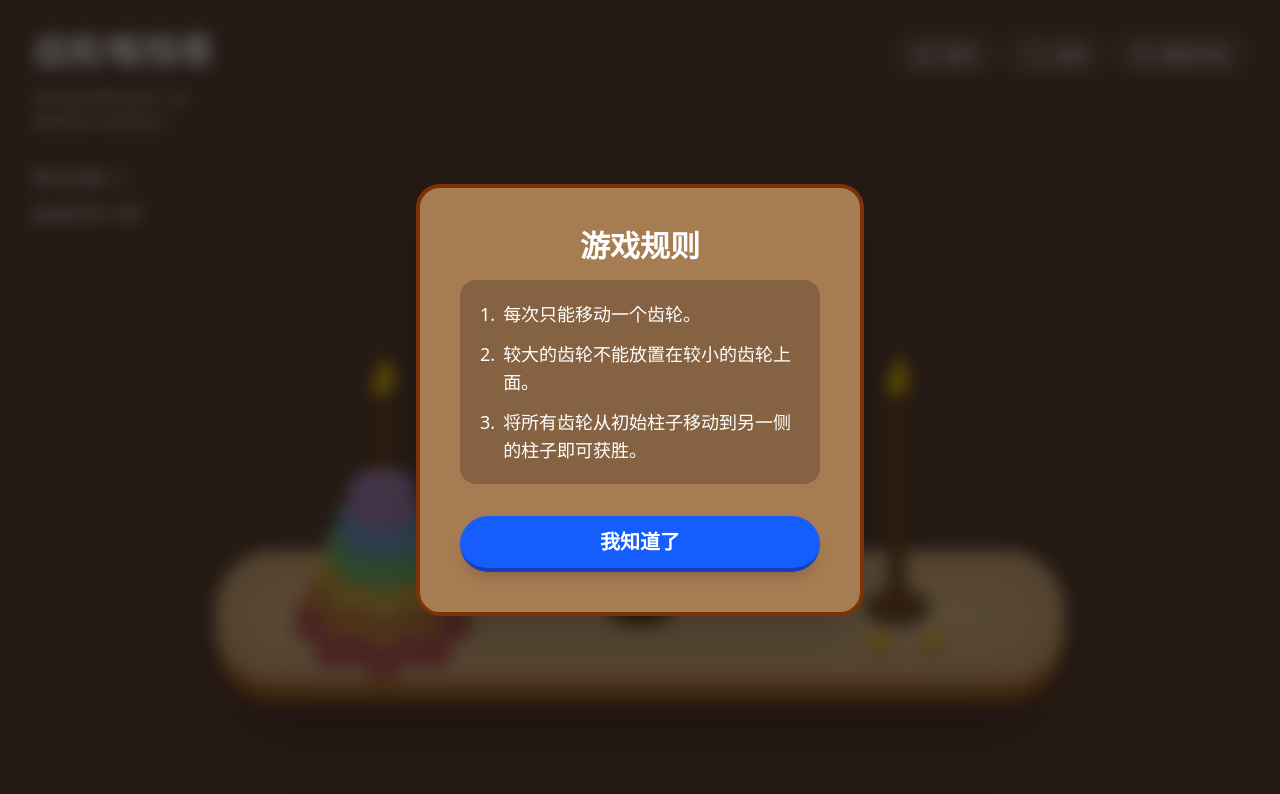
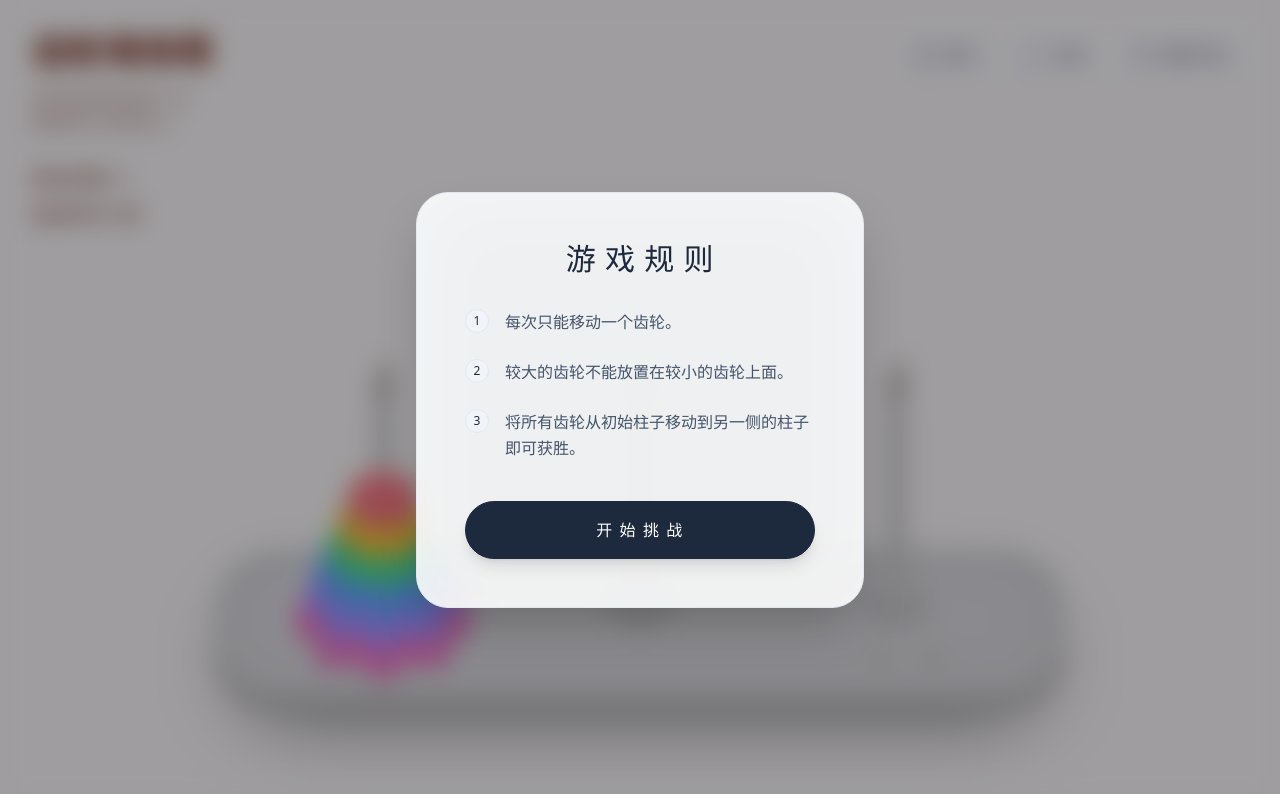
Before and after one commit to sandrone-muou/Gear-Stack-Tower, a React (Vite) app: page / in a window 1280 px wide. Shown: the top 794 px of the page. Built offline with nearby package versions, Linux system fonts and the light colour scheme.

Commit message:
style: update visual theme and refactor dependencies
- Apply new light/warm color palette for UI and game components
- Update disk color scheme to saturated macaron tones
- Clean up package.json dependencies and devDependencies

```diff
--- a/src/App.tsx
+++ b/src/App.tsx
@@ -139,27 +139,27 @@ export default function App() {
   };
 
   return (
-    <div className="fixed inset-0 w-full h-[100dvh] bg-[#5c4033] overflow-hidden font-sans touch-none">
+    <div className="fixed inset-0 w-full h-[100dvh] bg-orange-50 overflow-hidden font-sans touch-none">
       <div style={wrapperStyle} className="flex flex-col relative overflow-hidden">
-        <div className="absolute inset-0 bg-[radial-gradient(ellipse_at_center,_var(--tw-gradient-stops))] from-[#8B5A2B]/40 via-[#5C3A21]/60 to-[#3E2723]/90 pointer-events-none"></div>
+        <div className="absolute inset-0 bg-[radial-gradient(circle_at_top,_var(--tw-gradient-stops))] from-amber-50 via-orange-50 to-orange-100 pointer-events-none"></div>
 
         {/* Header Info */}
         <div className="relative z-20 flex justify-between items-start p-4 md:p-8 pointer-events-none">
-          <div className="text-white/90 space-y-1 pointer-events-auto">
-            <h1 className="text-2xl md:text-4xl font-bold mb-1 md:mb-4 drop-shadow-md">齿轮堆栈塔</h1>
-            <p className="text-sm opacity-90 drop-shadow hidden md:block">将所有齿轮移动至另一侧</p>
-            <p className="text-sm opacity-90 drop-shadow hidden md:block mb-6">需保持较小的齿轮在上</p>
+          <div className="text-orange-900 space-y-1 pointer-events-auto">
+            <h1 className="text-2xl md:text-4xl font-bold mb-1 md:mb-4 drop-shadow-sm">齿轮堆栈塔</h1>
+            <p className="text-sm opacity-80 drop-shadow-sm hidden md:block">将所有齿轮移动至另一侧</p>
+            <p className="text-sm opacity-80 drop-shadow-sm hidden md:block mb-6">需保持较小的齿轮在上</p>
 
             <div className="mt-2 md:mt-8 space-y-1 md:space-y-2">
-              <p className="text-sm md:text-lg font-medium drop-shadow">移动步数: {moves}</p>
-              <p className="text-sm md:text-lg font-medium drop-shadow">挑战时间: {formatTime(time)}</p>
+              <p className="text-sm md:text-lg font-medium drop-shadow-sm">移动步数: {moves}</p>
+              <p className="text-sm md:text-lg font-medium drop-shadow-sm">挑战时间: {formatTime(time)}</p>
             </div>
           </div>
 
           <div className="pointer-events-auto flex items-center gap-2">
             <button
               onClick={() => setShowRules(true)}
-              className="flex items-center justify-center p-2 md:px-5 md:py-2.5 bg-white/10 hover:bg-white/20 backdrop-blur-md rounded-full text-white transition-all border border-white/20 shadow-lg cursor-pointer"
+              className="flex items-center justify-center p-2 md:px-5 md:py-2.5 bg-white/40 hover:bg-white/60 backdrop-blur-md rounded-full text-[#5C5852] transition-all border border-white/50 shadow-sm cursor-pointer"
               title="游戏规则"
             >
               <Info className="w-5 h-5 md:w-5 md:h-5" />
@@ -167,7 +167,7 @@ export default function App() {
             </button>
             <button
               onClick={toggleFullscreen}
-              className="flex items-center justify-center p-2 md:px-5 md:py-2.5 bg-white/10 hover:bg-white/20 backdrop-blur-md rounded-full text-white transition-all border border-white/20 shadow-lg cursor-pointer"
+              className="flex items-center justify-center p-2 md:px-5 md:py-2.5 bg-white/40 hover:bg-white/60 backdrop-blur-md rounded-full text-[#5C5852] transition-all border border-white/50 shadow-sm cursor-pointer"
               title={isFullscreen ? "退出全屏" : "全屏"}
             >
               {isFullscreen ? <Minimize className="w-5 h-5 md:w-5 md:h-5" /> : <Maximize className="w-5 h-5 md:w-5 md:h-5" />}
@@ -175,7 +175,7 @@ export default function App() {
             </button>
             <button
               onClick={resetGame}
-              className="flex items-center gap-1 md:gap-2 px-4 py-2 md:px-5 md:py-2.5 bg-white/10 hover:bg-white/20 backdrop-blur-md rounded-full text-white transition-all border border-white/20 shadow-lg cursor-pointer"
+              className="flex items-center gap-1 md:gap-2 px-4 py-2 md:px-5 md:py-2.5 bg-white/40 hover:bg-white/60 backdrop-blur-md rounded-full text-[#5C5852] transition-all border border-white/50 shadow-sm cursor-pointer"
             >
               <RotateCcw className="w-4 h-4 md:w-5 md:h-5" />
               <span className="font-medium text-sm md:text-base">重新开始</span>
@@ -192,30 +192,28 @@ export default function App() {
           {/* Base Layer (3D Extruded Board) */}
         <div className="absolute bottom-[20px] w-[850px] h-[160px]">
           {/* Shadow */}
-          <div className="absolute top-[60px] left-[30px] right-[30px] h-[100px] bg-black/40 blur-2xl rounded-[100px]"></div>
+          <div className="absolute top-[60px] left-[30px] right-[30px] h-[100px] bg-black/60 blur-2xl rounded-[100px]"></div>
 
-          {/* Wooden Board Stack (simulating 3D thickness) */}
-          <div className="absolute inset-0 top-[30px] bg-[#5C3A21] rounded-[60px]"></div>
-          <div className="absolute inset-0 top-[25px] bottom-[5px] bg-[#6F4420] rounded-[60px]"></div>
-          <div className="absolute inset-0 top-[20px] bottom-[10px] bg-[#8B5A2B] rounded-[60px]"></div>
-          <div className="absolute inset-0 top-[15px] bottom-[15px] bg-[#9C6531] rounded-[60px]"></div>
-          <div className="absolute inset-0 top-[10px] bottom-[20px] bg-[#B27337] rounded-[60px]"></div>
-          <div className="absolute inset-0 top-[5px] bottom-[25px] bg-[#C18143] rounded-[60px]"></div>
+          {/* Board Stack (simulating 3D thickness) */}
+          <div className="absolute inset-0 top-[30px] bg-[#B3ACA2] rounded-[60px]"></div>
+          <div className="absolute inset-0 top-[25px] bottom-[5px] bg-[#BDB7AD] rounded-[60px]"></div>
+          <div className="absolute inset-0 top-[20px] bottom-[10px] bg-[#C9C3BA] rounded-[60px]"></div>
+          <div className="absolute inset-0 top-[15px] bottom-[15px] bg-[#D3CDC5] rounded-[60px]"></div>
 
           {/* Top Face */}
-          <div className="absolute inset-0 bottom-[30px] bg-[#DEB887] rounded-[60px] border-[3px] border-[#C19A6B] shadow-[inset_0_0_80px_rgba(139,90,43,0.3)] overflow-hidden">
+          <div className="absolute inset-0 bottom-[20px] bg-[#DED9D2] rounded-[60px] border-[2px] border-[#CBC5BE] shadow-[inset_0_0_80px_rgba(0,0,0,0.03)] overflow-hidden">
               {/* Inner border detail */}
-              <div className="absolute inset-4 border-[2px] border-[#8B5A2B] opacity-30 rounded-[45px]"></div>
+              <div className="absolute inset-4 border-[2px] border-[#CBC5BE] opacity-60 rounded-[45px]"></div>
 
               {/* Decorative Diamonds */}
               <div className="absolute bottom-[25px] left-0 right-0 flex justify-between px-[120px]">
                 <div className="flex gap-8 opacity-90 transform scale-y-[0.6]">
-                  <div className="w-5 h-5 bg-[#FFD700] rotate-45 shadow-[inset_-2px_-2px_4px_rgba(0,0,0,0.3),_4px_4px_6px_rgba(0,0,0,0.4)] border-[2px] border-[#DAA520]"></div>
-                  <div className="w-5 h-5 bg-[#FFD700] rotate-45 shadow-[inset_-2px_-2px_4px_rgba(0,0,0,0.3),_4px_4px_6px_rgba(0,0,0,0.4)] border-[2px] border-[#DAA520]"></div>
+                  <div className="w-5 h-5 bg-[#D7CDBC] rotate-45 shadow-[inset_-2px_-2px_4px_rgba(0,0,0,0.1),_4px_4px_6px_rgba(0,0,0,0.1)] border-[2px] border-[#C6BCA8]"></div>
+                  <div className="w-5 h-5 bg-[#D7CDBC] rotate-45 shadow-[inset_-2px_-2px_4px_rgba(0,0,0,0.1),_4px_4px_6px_rgba(0,0,0,0.1)] border-[2px] border-[#C6BCA8]"></div>
                 </div>
                 <div className="flex gap-8 opacity-90 transform scale-y-[0.6]">
-                  <div className="w-5 h-5 bg-[#FFD700] rotate-45 shadow-[inset_-2px_-2px_4px_rgba(0,0,0,0.3),_4px_4px_6px_rgba(0,0,0,0.4)] border-[2px] border-[#DAA520]"></div>
-                  <div className="w-5 h-5 bg-[#FFD700] rotate-45 shadow-[inset_-2px_-2px_4px_rgba(0,0,0,0.3),_4px_4px_6px_rgba(0,0,0,0.4)] border-[2px] border-[#DAA520]"></div>
+                  <div className="w-5 h-5 bg-[#D7CDBC] rotate-45 shadow-[inset_-2px_-2px_4px_rgba(0,0,0,0.1),_4px_4px_6px_rgba(0,0,0,0.1)] border-[2px] border-[#C6BCA8]"></div>
+                  <div className="w-5 h-5 bg-[#D7CDBC] rotate-45 shadow-[inset_-2px_-2px_4px_rgba(0,0,0,0.1),_4px_4px_6px_rgba(0,0,0,0.1)] border-[2px] border-[#C6BCA8]"></div>
                 </div>
               </div>
           </div>
@@ -237,37 +235,57 @@ export default function App() {
       </div>
 
       {isWon && (
-        <div className="absolute inset-0 bg-black/60 backdrop-blur-sm z-50 flex items-center justify-center px-4 animate-in fade-in duration-300">
-          <div className="bg-[#a67c52] p-8 md:p-10 rounded-3xl shadow-2xl border-4 border-amber-900 text-white text-center max-w-sm md:max-w-md w-full">
-            <h2 className="text-3xl md:text-4xl font-bold mb-4 md:mb-6">挑战成功！</h2>
-            <div className="space-y-2 md:space-y-3 mb-6 md:mb-8 bg-black/20 p-4 md:p-6 rounded-2xl">
-              <p className="text-lg md:text-xl">总步数: <span className="font-bold text-yellow-400">{moves}</span> 步</p>
-              <p className="text-lg md:text-xl">总用时: <span className="font-bold text-yellow-400">{formatTime(time)}</span></p>
+        <div className="absolute inset-0 bg-slate-900/40 backdrop-blur-md z-50 flex items-center justify-center px-4 animate-in fade-in duration-500 pointer-events-auto">
+          <div className="bg-white/90 backdrop-blur-2xl p-8 md:p-12 rounded-[2rem] shadow-2xl border border-slate-200 text-slate-800 max-w-sm md:max-w-md w-full relative">
+            <div className="w-20 h-20 mx-auto mb-6 bg-yellow-100 rounded-full flex items-center justify-center border border-yellow-200">
+              <span className="text-4xl">🏆</span>
             </div>
+            <h2 className="text-2xl md:text-3xl font-medium mb-8 text-center tracking-wide">挑 战 成 功</h2>
+
+            <div className="space-y-4 mb-10 text-slate-600 text-base md:text-lg font-light">
+              <div className="flex justify-between items-center pb-4 border-b border-slate-100">
+                <span>总步数</span>
+                <span className="font-medium text-slate-800">{moves} 步</span>
+              </div>
+              <div className="flex justify-between items-center pb-4 border-b border-slate-100">
+                <span>总用时</span>
+                <span className="font-medium text-slate-800">{formatTime(time)}</span>
+              </div>
+            </div>
+
             <button
               onClick={resetGame}
-              className="px-8 py-3 w-full bg-green-600 hover:bg-green-500 rounded-full font-bold text-lg md:text-xl transition-all shadow-lg border-b-4 border-green-800 active:border-b-0 active:translate-y-1 cursor-pointer"
+              className="w-full py-4 rounded-full bg-slate-800 hover:bg-slate-900 text-white font-medium tracking-widest transition-all border border-slate-800 active:scale-[0.98] cursor-pointer shadow-lg"
             >
-              再来一局
+              再 来 一 局
             </button>
           </div>
         </div>
       )}
 
       {showRules && (
-        <div className="absolute inset-0 bg-black/60 backdrop-blur-sm z-50 flex items-center justify-center px-4 animate-in fade-in duration-300 pointer-events-auto">
-          <div className="bg-[#a67c52] p-6 md:p-10 rounded-3xl shadow-2xl border-4 border-amber-900 text-white max-w-sm md:max-w-md w-full">
-            <h2 className="text-2xl md:text-3xl font-bold mb-4 text-center">游戏规则</h2>
-            <div className="space-y-3 mb-8 bg-black/20 p-5 rounded-2xl text-base md:text-lg">
-              <p className="flex gap-2"><span>1.</span> <span>每次只能移动一个齿轮。</span></p>
-              <p className="flex gap-2"><span>2.</span> <span>较大的齿轮不能放置在较小的齿轮上面。</span></p>
-              <p className="flex gap-2"><span>3.</span> <span>将所有齿轮从初始柱子移动到另一侧的柱子即可获胜。</span></p>
+        <div className="absolute inset-0 bg-slate-900/40 backdrop-blur-md z-50 flex items-center justify-center px-4 animate-in fade-in duration-500 pointer-events-auto">
+          <div className="bg-white/90 backdrop-blur-2xl p-8 md:p-12 rounded-[2rem] shadow-2xl border border-slate-200 text-slate-800 max-w-sm md:max-w-md w-full relative">
+            <h2 className="text-2xl md:text-3xl font-medium mb-8 text-center tracking-wide">游 戏 规 则</h2>
+            <div className="space-y-6 mb-10 text-slate-600 text-sm md:text-base font-light leading-relaxed">
+              <div className="flex gap-4 items-start">
+                <span className="flex-shrink-0 flex items-center justify-center w-6 h-6 rounded-full bg-slate-100 text-slate-800 text-xs font-medium border border-slate-200">1</span>
+                <p>每次只能移动一个齿轮。</p>
+              </div>
+              <div className="flex gap-4 items-start">
+                <span className="flex-shrink-0 flex items-center justify-center w-6 h-6 rounded-full bg-slate-100 text-slate-800 text-xs font-medium border border-slate-200">2</span>
+                <p>较大的齿轮不能放置在较小的齿轮上面。</p>
+              </div>
+              <div className="flex gap-4 items-start">
+                <span className="flex-shrink-0 flex items-center justify-center w-6 h-6 rounded-full bg-slate-100 text-slate-800 text-xs font-medium border border-slate-200">3</span>
+                <p>将所有齿轮从初始柱子移动到另一侧的柱子即可获胜。</p>
+              </div>
             </div>
             <button
               onClick={() => setShowRules(false)}
-              className="px-8 py-3 w-full bg-blue-600 hover:bg-blue-500 rounded-full font-bold text-lg md:text-xl transition-all shadow-lg border-b-4 border-blue-800 active:border-b-0 active:translate-y-1 cursor-pointer"
+              className="w-full py-4 rounded-full bg-slate-800 hover:bg-slate-900 text-white font-medium tracking-widest transition-all border border-slate-800 active:scale-[0.98] cursor-pointer shadow-lg"
             >
-              我知道了
+              开 始 挑 战
             </button>
           </div>
         </div>
--- a/src/components/Disk.tsx
+++ b/src/components/Disk.tsx
@@ -7,14 +7,14 @@ interface DiskProps {
   isSelected: boolean;
 }
 
-// Adjusted colors to look more like brass/metallic/pastel puzzle gears
+// Macaron palette for the disks (higher saturation)
 const colors: Record<DiskSize, { top: string, side: string, inner: string, ring: string }> = {
-  1: { top: '#D8B4E2', side: '#A77FB2', inner: '#B88CC4', ring: '#EAD1F0' }, // Purple-ish
-  2: { top: '#A9C5E8', side: '#7599C4', inner: '#8FAED2', ring: '#CBE0F5' }, // Blue-ish
-  3: { top: '#A3D9A5', side: '#6CB56F', inner: '#88C68A', ring: '#C6EAC8' }, // Green-ish
-  4: { top: '#F5D77F', side: '#C9A644', inner: '#E0BB55', ring: '#FBE8A4' }, // Yellow/Gold
-  5: { top: '#F4B07B', side: '#C67D42', inner: '#DF9258', ring: '#FAD0AF' }, // Orange-ish
-  6: { top: '#E88F8F', side: '#BA5757', inner: '#D17373', ring: '#F3ADAD' }, // Red-ish
+  1: { top: '#FCA5A5', side: '#F87171', inner: '#EF4444', ring: '#FECACA' }, // Rose/Pink
+  2: { top: '#FCD34D', side: '#FBBF24', inner: '#F59E0B', ring: '#FDE68A' }, // Amber/Yellow
+  3: { top: '#86EFAC', side: '#4ADE80', inner: '#22C55E', ring: '#BBF7D0' }, // Mint Green
+  4: { top: '#93C5FD', side: '#60A5FA', inner: '#3B82F6', ring: '#BFDBFE' }, // Sky Blue
+  5: { top: '#C4B5FD', side: '#A78BFA', inner: '#8B5CF6', ring: '#DDD6FE' }, // Lavender Purple
+  6: { top: '#F9A8D4', side: '#F472B6', inner: '#EC4899', ring: '#FBCFE8' }, // Bubblegum Pink
 };
 
 export function Disk({ size, isTop, isSelected }: DiskProps) {
@@ -28,10 +28,15 @@ export function Disk({ size, isTop, isSelected }: DiskProps) {
   return (
     <motion.div
       layoutId={`disk-${size}`}
-      className="relative flex items-center justify-center pointer-events-none will-change-transform"
+      className="relative flex items-center justify-center pointer-events-none"
       style={{ width: `${width}px`, height: '24px' }}
-      animate={{ y: isSelected ? -30 : 0 }}
-      transition={{ type: "spring", stiffness: 300, damping: 25, mass: 0.8 }}
+      animate={{ y: isSelected ? [-30, -38, -30] : 0 }}
+      transition={{
+        layout: { type: "spring", bounce: 0.2, duration: 0.6 },
+        y: isSelected
+          ? { repeat: Infinity, duration: 2, ease: "easeInOut" }
+          : { type: "spring", bounce: 0.3, duration: 0.5 }
+      }}
     >
       <div className="absolute top-1/2 left-1/2 -translate-x-1/2 -translate-y-1/2 w-full h-full">
         {layers.map((offset, i) => {
@@ -42,7 +47,7 @@ export function Disk({ size, isTop, isSelected }: DiskProps) {
           return (
             <div
               key={i}
-              className="absolute inset-0 flex items-center justify-center will-change-transform"
+              className="absolute inset-0 flex items-center justify-center"
               style={{ transform: `translateY(${offset}px)` }}
             >
               {/* Gear Body scaled to isometric */}
@@ -82,7 +87,7 @@ export function Disk({ size, isTop, isSelected }: DiskProps) {
                     <div className="absolute top-[36%] left-[36%] w-[28%] h-[28%] rounded-full shadow-[0_3px_6px_rgba(0,0,0,0.3),inset_0_2px_3px_rgba(255,255,255,0.6)] border border-black/5" style={{ backgroundColor: c.ring }}></div>
 
                     {/* Center Hole for the peg */}
-                    <div className="absolute top-[50%] left-[50%] -translate-x-1/2 -translate-y-1/2 w-[26px] h-[26px] rounded-full bg-[#3E2723] shadow-[inset_0_6px_10px_rgba(0,0,0,0.8)] border-[3px] border-[#5C3A21]"></div>
+                    <div className="absolute top-[50%] left-[50%] -translate-x-1/2 -translate-y-1/2 w-[26px] h-[26px] rounded-full bg-white shadow-[inset_0_6px_10px_rgba(0,0,0,0.2)] border-[3px] border-slate-200"></div>
 
                     {/* Top Edge Highlight on the gear rim to make it pop */}
                     <svg viewBox="0 0 100 100" className="absolute inset-0 w-full h-full pointer-events-none opacity-60">
--- a/src/components/Peg.tsx
+++ b/src/components/Peg.tsx
@@ -17,7 +17,7 @@ export function Peg({ id, disks, isSelected, onSelect }: PegProps) {
       onClick={onSelect}
     >
       {/* Interaction hit area */}
-      <div className="absolute inset-0 hover:bg-white/5 rounded-[40px] transition-colors z-30"></div>
+      <div className="absolute inset-0 hover:bg-[#5C5852]/5 rounded-[40px] transition-colors z-30"></div>
 
       {/* Indicator */}
       <div className="absolute -top-4 left-1/2 -translate-x-1/2 h-10 w-10 pointer-events-none z-20">
@@ -26,25 +26,25 @@ export function Peg({ id, disks, isSelected, onSelect }: PegProps) {
             animate={{ y: [0, -10, 0] }}
             transition={{ repeat: Infinity, duration: 1.2, ease: "easeInOut" }}
           >
-            <ChevronDown className="w-12 h-12 text-white drop-shadow-[0_0_12px_rgba(255,255,255,1)]" />
+            <ChevronDown className="w-12 h-12 text-[#5C5852] drop-shadow-sm" />
           </motion.div>
         )}
       </div>
 
       {/* Base connecting the stick to the board */}
-      <div className="absolute bottom-[20px] left-1/2 -translate-x-1/2 w-[60px] h-[60px] rounded-full bg-[#4A2E1A] transform scale-y-[0.55] shadow-[0_6px_12px_rgba(0,0,0,0.7)] border-[2px] border-[#2C1B0F]"></div>
-      <div className="absolute bottom-[25px] left-1/2 -translate-x-1/2 w-[52px] h-[52px] rounded-full bg-[#8B5A2B] transform scale-y-[0.55]"></div>
+      <div className="absolute bottom-[20px] left-1/2 -translate-x-1/2 w-[60px] h-[60px] rounded-full bg-[#BEB8B0] transform scale-y-[0.55] shadow-[0_6px_12px_rgba(0,0,0,0.1)] border-[2px] border-[#A8A198]"></div>
+      <div className="absolute bottom-[25px] left-1/2 -translate-x-1/2 w-[52px] h-[52px] rounded-full bg-[#D3CDC5] transform scale-y-[0.55]"></div>
 
       {/* The stick (Cylinder in isometric) */}
-      <div className="absolute bottom-[44px] w-[18px] h-[220px] bg-gradient-to-r from-[#4A2E1A] via-[#8B5A2B] to-[#4A2E1A] shadow-2xl">
+      <div className="absolute bottom-[44px] w-[18px] h-[220px] bg-gradient-to-r from-[#B3ACA2] via-[#EAE5D9] to-[#B3ACA2] shadow-xl">
         {/* Stick top face */}
-        <div className="absolute -top-3 left-0 w-full h-[18px] rounded-full bg-[#A56B33] transform scale-y-[0.55] shadow-inner">
+        <div className="absolute -top-3 left-0 w-full h-[18px] rounded-full bg-[#D3CDC5] transform scale-y-[0.55] shadow-inner">
            {/* Decorative tip base */}
-           <div className="absolute top-1/2 left-1/2 -translate-x-1/2 -translate-y-1/2 w-[24px] h-[24px] rounded-full bg-[#FFD700] shadow-[inset_-2px_-2px_4px_rgba(0,0,0,0.4)] border-2 border-[#DAA520]"></div>
+           <div className="absolute top-1/2 left-1/2 -translate-x-1/2 -translate-y-1/2 w-[24px] h-[24px] rounded-full bg-[#C6BAA8] shadow-[inset_-2px_-2px_4px_rgba(0,0,0,0.1)] border-2 border-[#A89D8B]"></div>
         </div>
         {/* Decorative tip point */}
         <div className="absolute -top-9 left-1/2 -translate-x-1/2 w-4 h-6">
-           <div className="w-0 h-0 border-l-[10px] border-l-transparent border-r-[10px] border-r-transparent border-b-[26px] border-b-[#FFD700] filter drop-shadow-md"></div>
+           <div className="w-0 h-0 border-l-[10px] border-l-transparent border-r-[10px] border-r-transparent border-b-[26px] border-b-[#C6BAA8] filter drop-shadow-sm"></div>
         </div>
       </div>
 
```
Also changed, not shown: package.json (+8 -6 lines), 1 other file (tests, documents, lock files or other folders).
